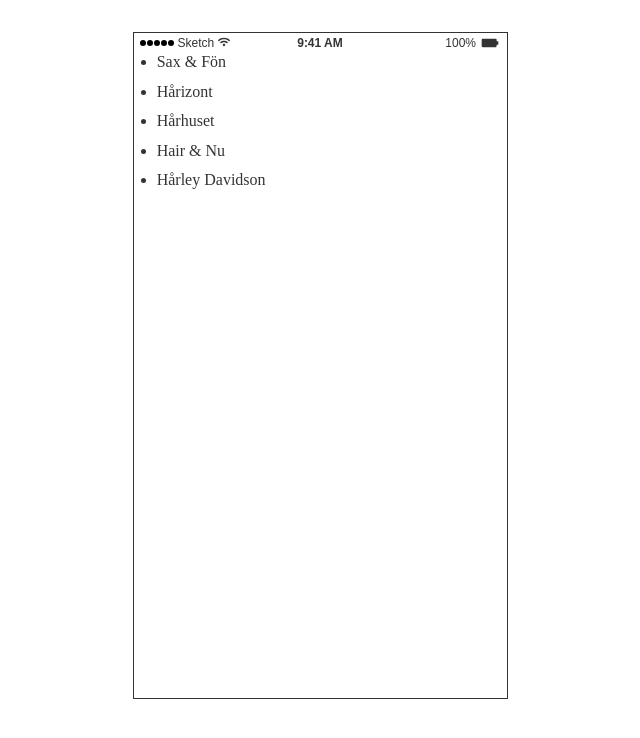
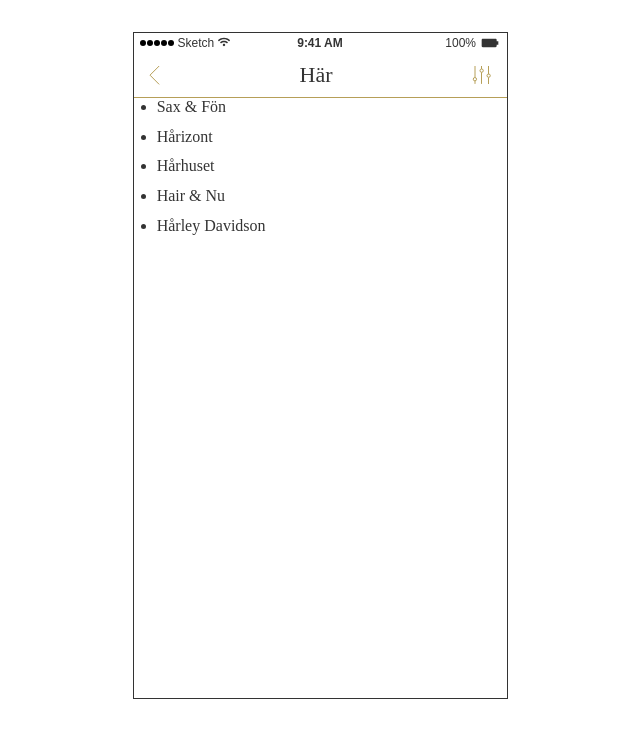
Before and after one commit to lulu70/the-salon, a Gatsby site: page / in a window 1280 px wide. Shown: the whole page, without its empty margins (320-960 px from the left). Built offline with nearby package versions, Linux system fonts and the light colour scheme; Gatsby itself is replaced by a stand-in of ours.

Commit message:
added list view header component

```diff
--- a/gatsby-config.js
+++ b/gatsby-config.js
@@ -5,6 +5,14 @@
     author: `@gatsbyjs`,
   },
   plugins: [
+    {
+      resolve: "gatsby-plugin-react-svg",
+      options: {
+        rule: {
+          include: /assets/,
+        },
+      },
+    },
     `gatsby-transformer-json`,
     {
       resolve: `gatsby-source-filesystem`,
--- a/package.json
+++ b/package.json
@@ -11,6 +11,7 @@
     "gatsby-plugin-manifest": "^2.4.14",
     "gatsby-plugin-offline": "^3.2.13",
     "gatsby-plugin-react-helmet": "^3.3.6",
+    "gatsby-plugin-react-svg": "^3.0.0",
     "gatsby-plugin-sharp": "^2.6.14",
     "gatsby-plugin-styled-components": "^3.3.9",
     "gatsby-plugin-web-font-loader": "^1.0.4",
--- /dev/null
+++ b/src/components/ListViewHeader.js
@@ -0,0 +1,28 @@
+import React from "react"
+import styled from "styled-components"
+import ArrowSVG from "../assets/arrow.svg"
+import FilterSVG from "../assets/filter.svg"
+const Container = styled.div`
+  padding: 10px 15px;
+  display: flex;
+  justify-content: space-between;
+  align-items: center;
+  border-bottom: solid 1px #b69f58;
+`
+const Header = styled.h1`
+  font-size: 22px;
+  margin: 0;
+  font-weight: 300;
+`
+
+const ListViewHeader = () => {
+  return (
+    <Container>
+      <ArrowSVG />
+      <Header>Här</Header>
+      <FilterSVG />
+    </Container>
+  )
+}
+
+export default ListViewHeader
--- a/src/pages/index.js
+++ b/src/pages/index.js
@@ -3,6 +3,7 @@
 import SEO from "../components/seo"
 import { graphql } from "gatsby"
 import MobileStatusBar from "../components/MobileStatusBar"
+import ListViewHeader from "../components/ListViewHeader"
 
 const IndexPage = ({ data }) => {
   const salons = data.dataJson.salons
@@ -10,6 +11,7 @@
     <Layout>
       <SEO title="Home" />
       <MobileStatusBar />
+      <ListViewHeader />
       <ul>
         {salons.map(salon => (
           <li key={salon.id}>{salon.name}</li>
```
Also changed, not shown: src/assets/arrow.svg (added), src/assets/filter.svg (added), 1 other file.
